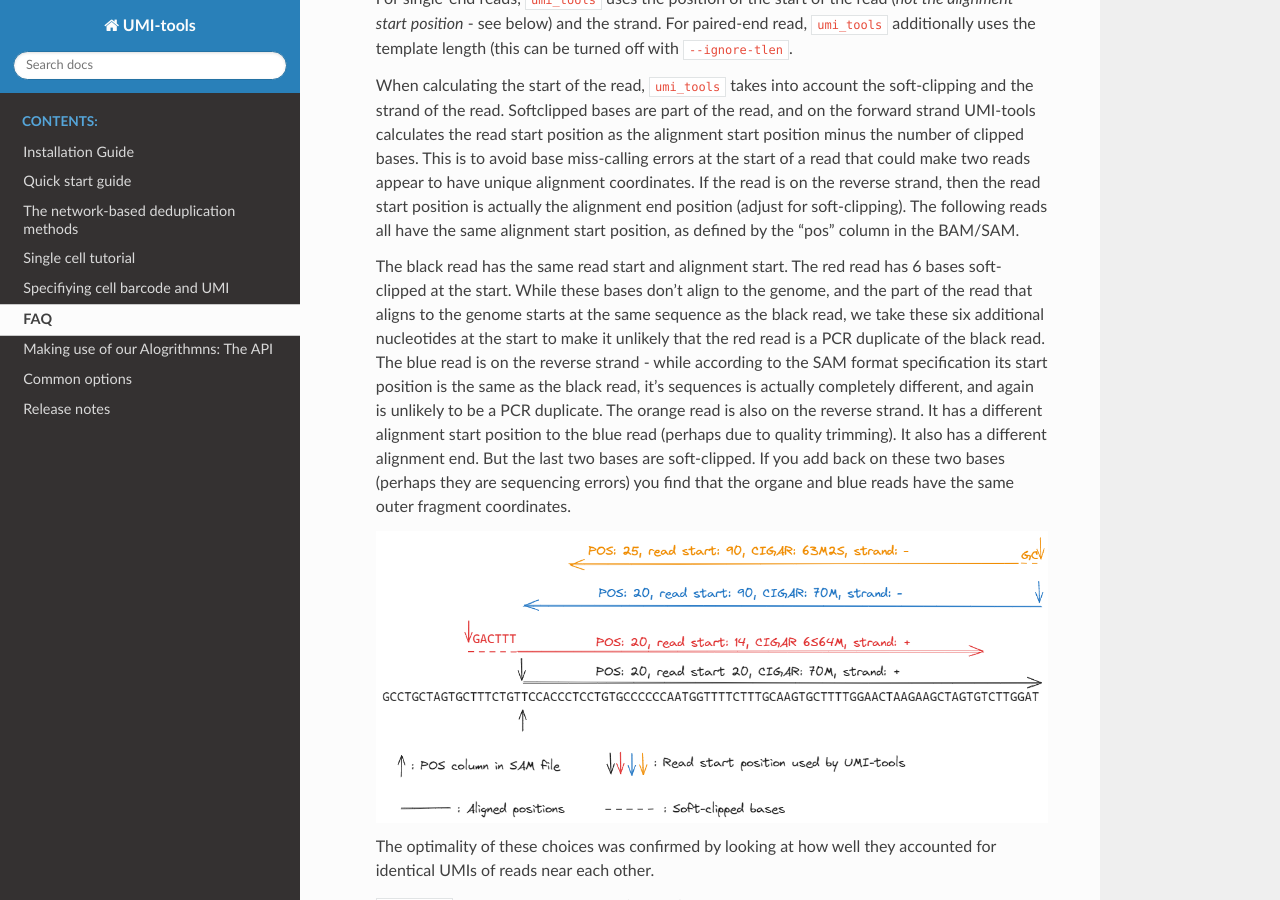
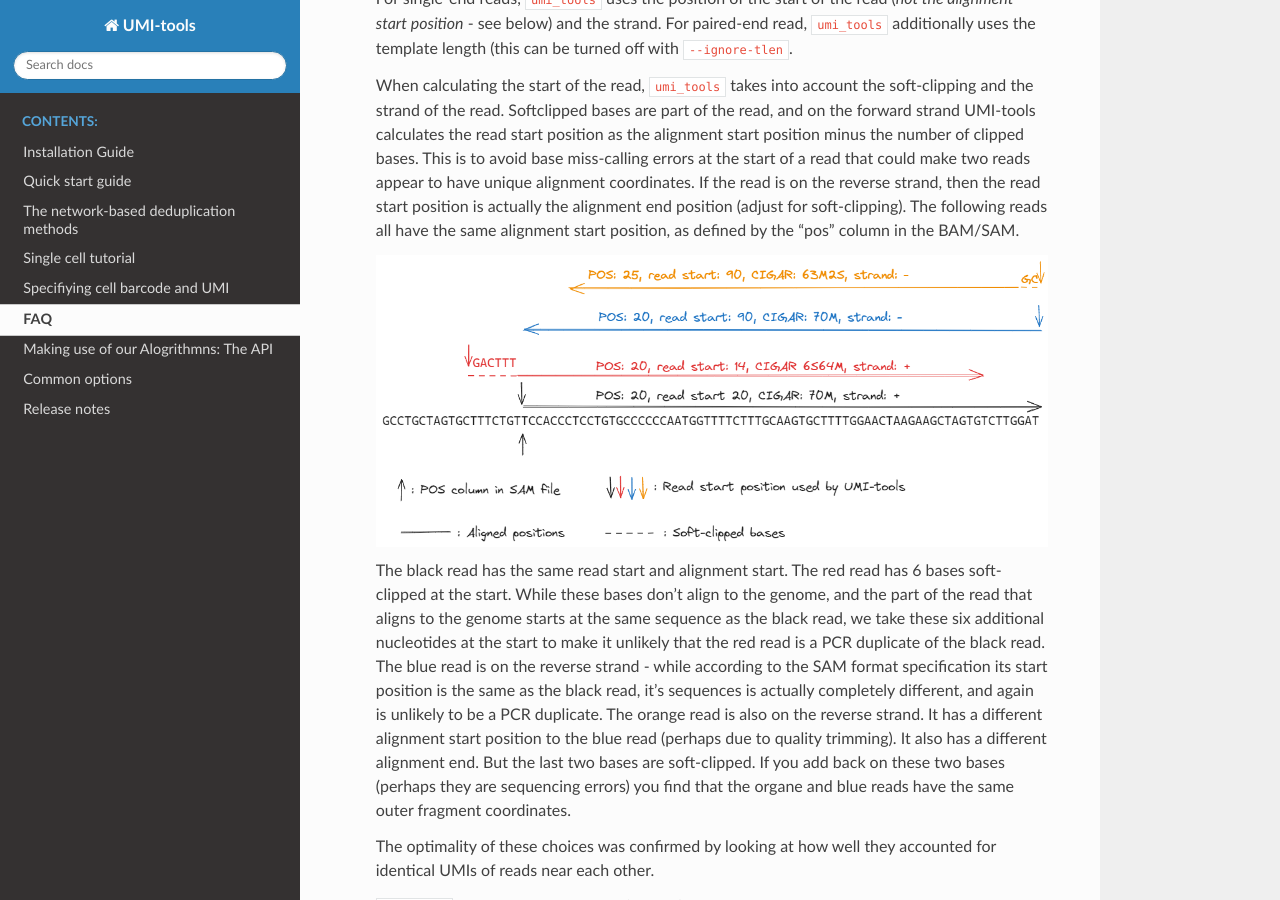
Before and after one commit to CGATOxford/UMI-tools, a Sphinx documentation site: the page built from doc/faq.md, in a window 1280 px wide and 900 px high, scrolled down 1945 px. Built offline with Sphinx 7.4.7 and the Read the Docs theme 2.0.0, drawn with Linux system fonts in a browser that asks for light colours.

Commit message:
moved figure

```diff
--- a/doc/faq.md
+++ b/doc/faq.md
@@ -56,10 +56,9 @@
 
     When calculating the start of the read, `umi_tools` takes into account the soft-clipping and the strand of the read. Softclipped bases are part of the read, and on the forward strand UMI-tools calculates the read start position as the alignment start position minus the number of clipped bases. This is to avoid base miss-calling errors at the start of a read that could make two reads appear to have unique alignment coordinates. If the read is on the reverse strand, then the read start position is actually the alignment end position (adjust for soft-clipping). The following reads all have the same alignment start position, as defined by the "pos" column in the BAM/SAM.
 
+   ![Calculating the read start](./read_start_calculation.png)
 
     The black read has the same read start and alignment start. The red read has 6 bases soft-clipped at the start. While these bases don't align to the genome, and the part of the read that aligns to the genome starts at the same sequence as the black read, we take these six additional nucleotides at the start to make it unlikely that the red read is a PCR duplicate of the black read.  The blue read is on the reverse strand - while according to the SAM format specification its start position is the same as the black read, it's sequences is actually completely different, and again is unlikely to be a PCR duplicate. The orange read is also on the reverse strand. It has a different alignment start position to the blue read (perhaps due to quality trimming). It also has a different alignment end. But the last two bases are soft-clipped. If you add back on these two bases (perhaps they are sequencing errors) you find that the organe and blue reads have the same outer fragment coordinates.
-
-   ![Calculating the read start](./read_start_calculation.png)
 
     The optimality of these choices was confirmed by looking at how well they accounted for identical UMIs of reads near each other.
 
```
